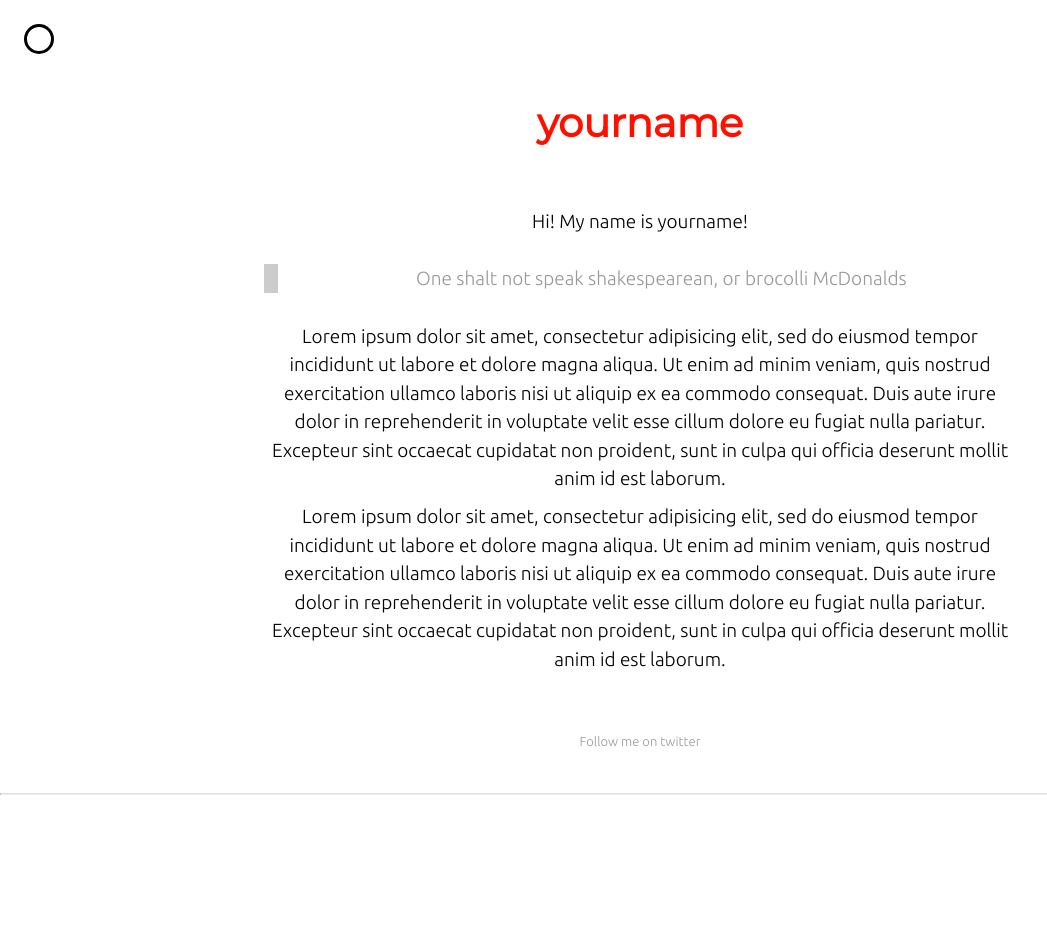
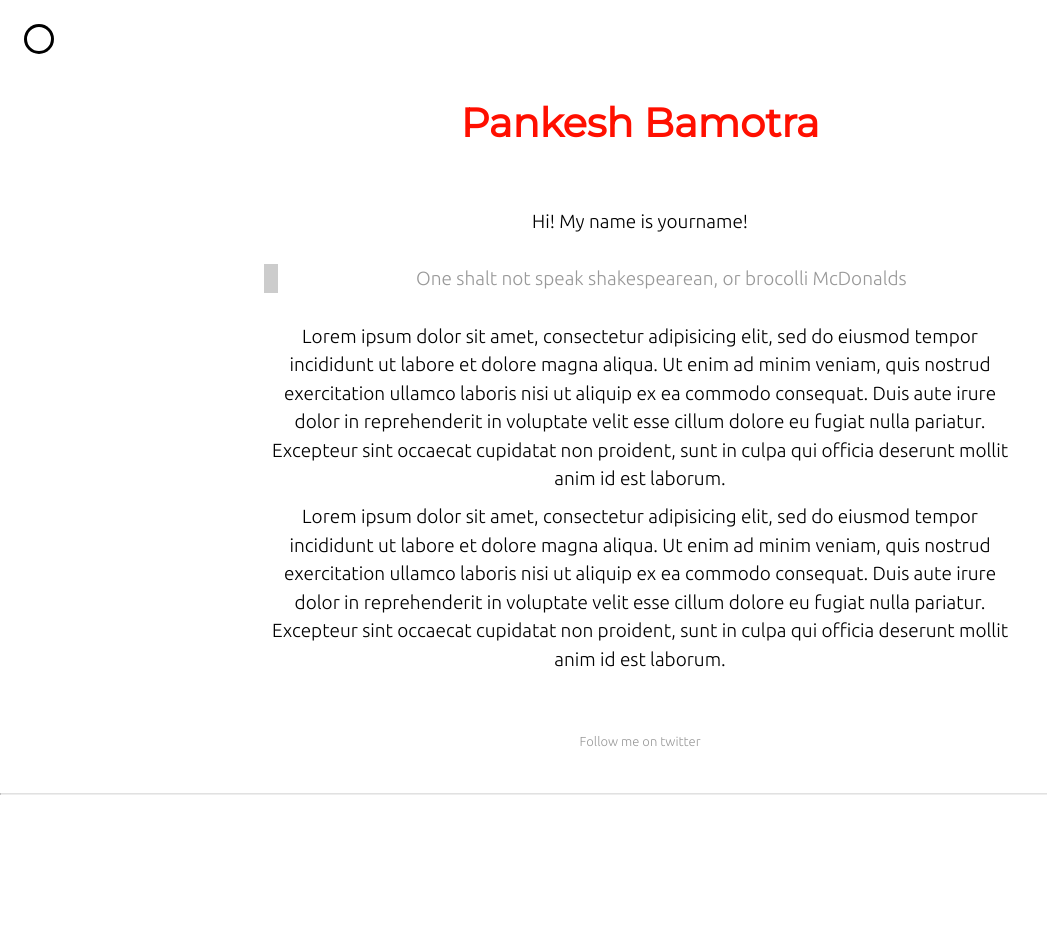
Before and after one commit to pbamotra/sciontist, a Jekyll site: the page built from about.markdown, in a window 1280 px wide. Shown: the whole page, without its empty margins (0-1047 px from the left). Built offline with Jekyll 4.4.1, drawn with Linux system fonts in a browser that asks for light colours; nearby versions of some CDN libraries.

Commit message:
config changes

```diff
--- a/_config.yml
+++ b/_config.yml
@@ -1,22 +1,22 @@
 # User Settings | Edit there as per required
 
-title: accent
-url: "http://ankitsultana.me"
-baseurl: "/accent"
+title: Sciontist
+url: "http://sciontist.com"
+baseurl: "/"
 
 # This will show up at the top of index page
 site_heading: >
-    foo <span class="faded">'s blog</span>
+    sciontist
 
-email: your@email.com
-author: yourname
+email: pbamotra
+author: Pankesh Bamotra
 # This description will show up in google search results
 # (for index page) etc.
 description: >
-    accent is, as Trump would put it, the best
+    Your daily dose of machine learning
 
 # This will what will show against &copy; in the footer
-copyright: accent
+copyright: pbamotra
 # Toggle your short bio, which will displayed on your index page
 # Just toggle it and run jekyll again to see
 intro: false         # Tip: Remove the span from site_heading if intro is set to true
@@ -43,9 +43,9 @@
 
 about_footer: true
 
-twitter_username: AnkitSultana
-github_username: yourgithub
-facebook_id: yourusername
+twitter_username: _pbamotra_
+github_username: pbamotra
+facebook_id: pbamotra
 
 favicon: true
 favicon_location: "images/favicon.ico"
```
